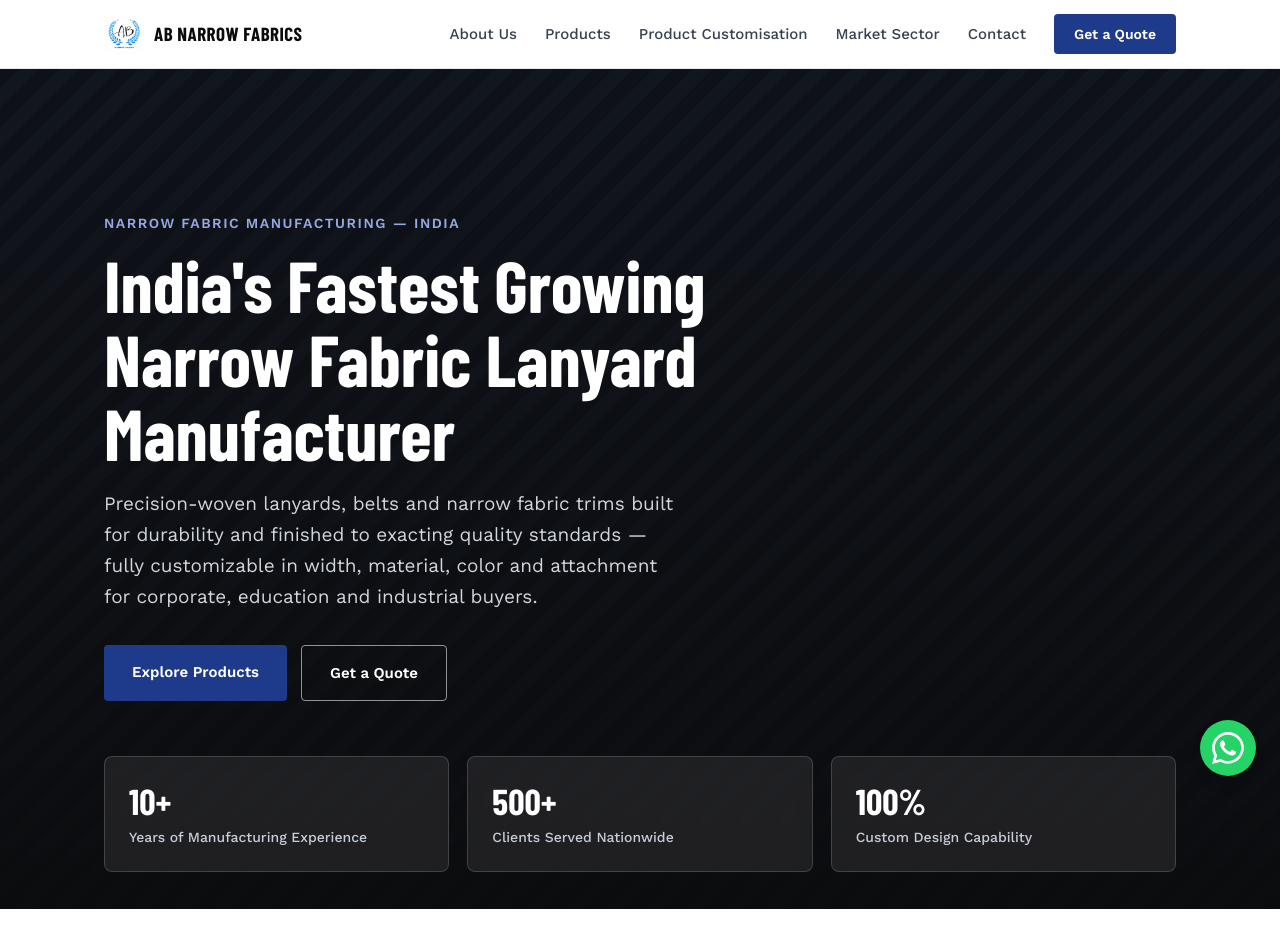
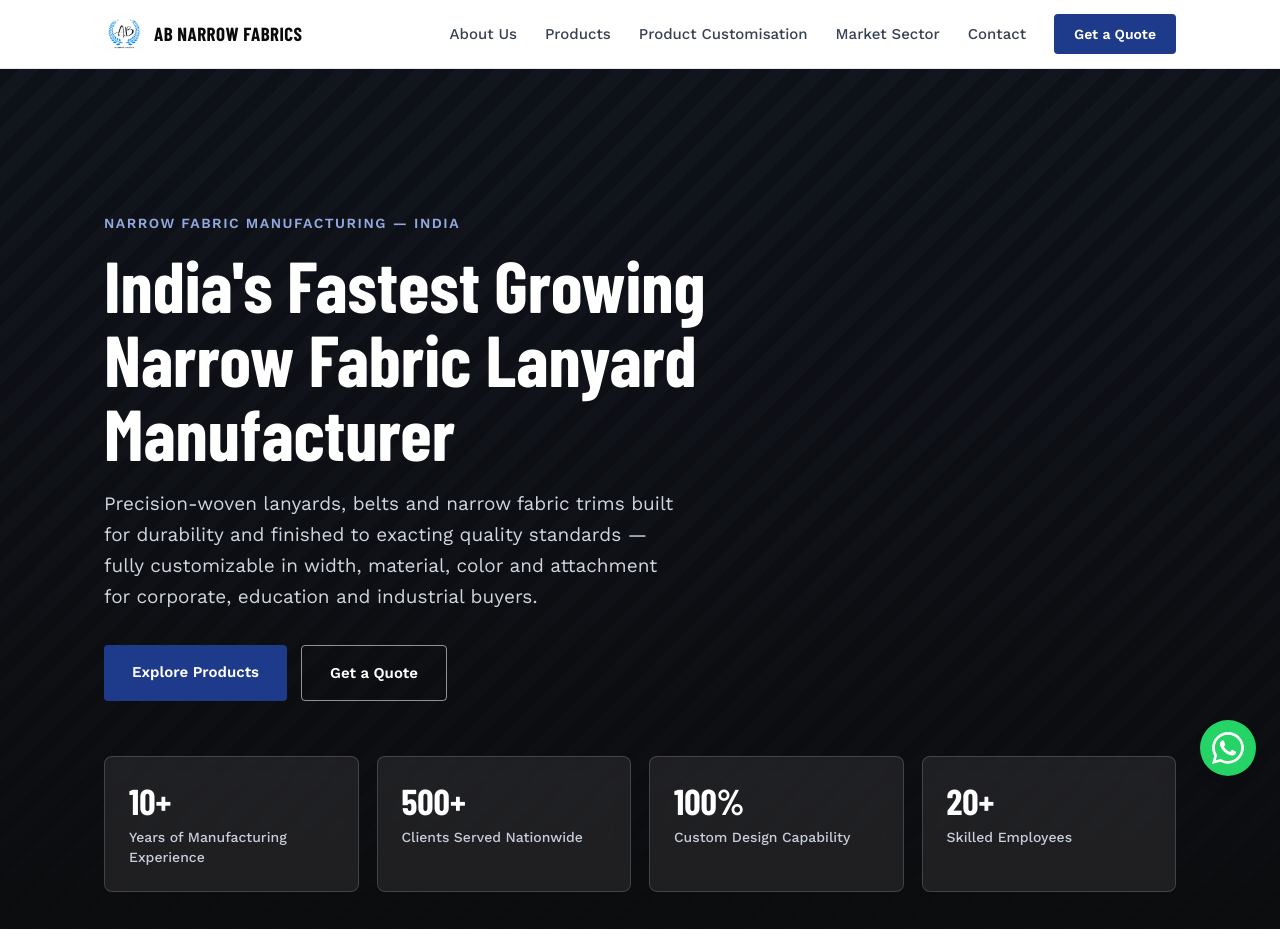
Before and after one commit to abnarrowfabrics/narrow-fabrics, a Next.js app: page / in a window 1280 px wide. Shown: the top 952 px of the page. Built offline with nearby package versions, Linux system fonts and the light colour scheme; a web font is replaced by a local one.

Commit message:
added the 20 skilled employees

```diff
--- a/app/page.tsx
+++ b/app/page.tsx
@@ -9,6 +9,7 @@ const stats = [
   { value: "10+", label: "Years of Manufacturing Experience" },
   { value: "500+", label: "Clients Served Nationwide" },
   { value: "100%", label: "Custom Design Capability" },
+  { value: "20+", label: "Skilled Employees" },
 ];
 
 const products = [
```
